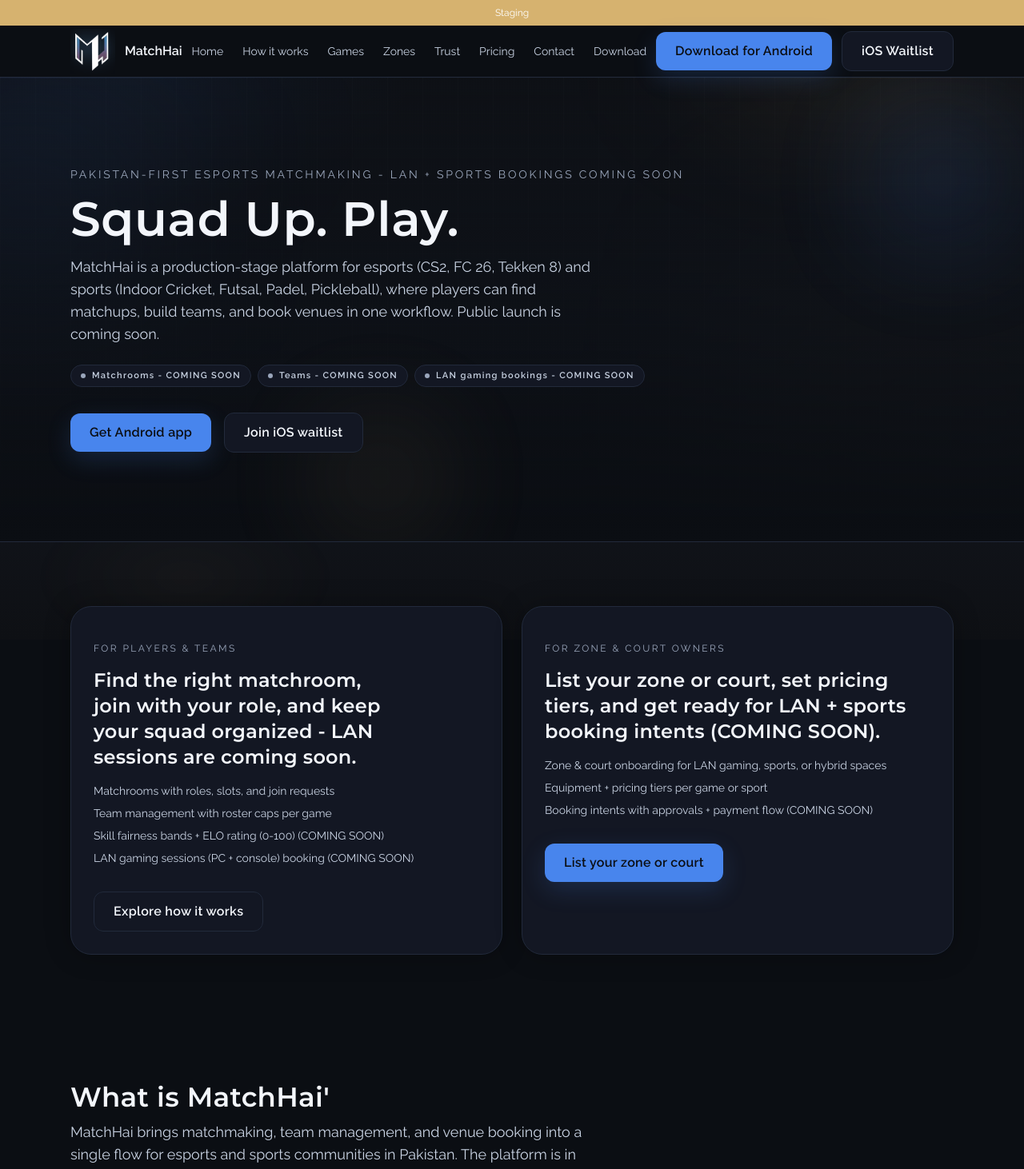
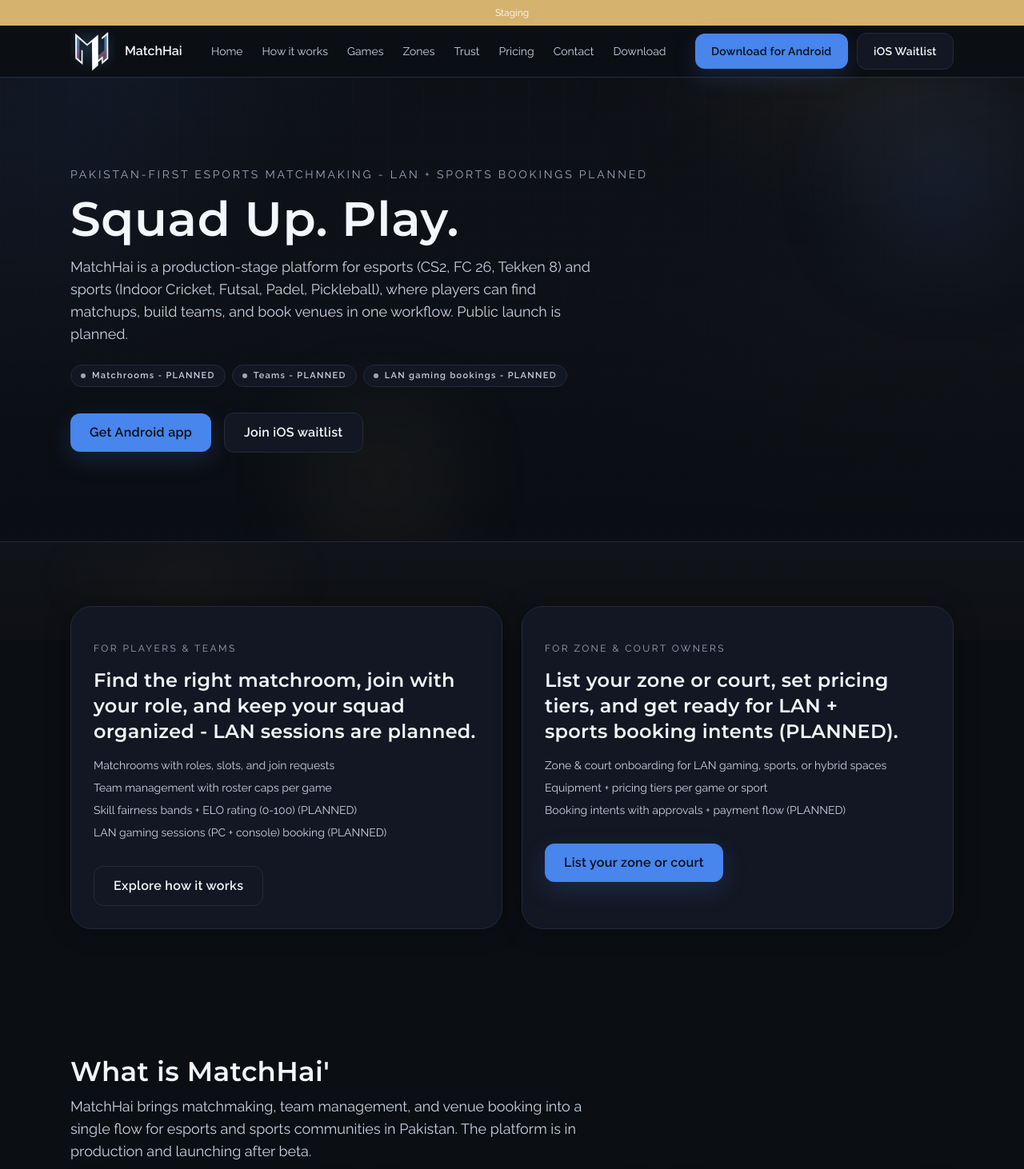
Before and after one commit to Ovais-to/Matchhai_Website, a Next.js app: page / in a window 1280 px wide. Shown: the top 1462 px of the page at 80% size. Built offline with nearby package versions, Linux system fonts and the light colour scheme; no server answers.

Commit message:
Update header button size and pricing copy

```diff
--- a/components/layout/Header.tsx
+++ b/components/layout/Header.tsx
@@ -48,10 +48,17 @@ export const Header = () => {
             ))}
           </nav>
           <div className="hidden items-center gap-3 lg:flex">
-            <Button href={copy.nav.ctas.primary.href}>
+            <Button
+              href={copy.nav.ctas.primary.href}
+              className="min-h-[36px] px-4 py-2 text-xs sm:min-h-[38px] sm:px-5 sm:text-sm"
+            >
               {copy.nav.ctas.primary.label}
             </Button>
-            <Button href={copy.nav.ctas.secondary.href} variant="secondary">
+            <Button
+              href={copy.nav.ctas.secondary.href}
+              variant="secondary"
+              className="min-h-[36px] px-4 py-2 text-xs sm:min-h-[38px] sm:px-5 sm:text-sm"
+            >
               {copy.nav.ctas.secondary.label}
             </Button>
           </div>
--- a/lib/copy.ts
+++ b/lib/copy.ts
@@ -14,21 +14,21 @@ export const copy = {
     legalName: "MatchHai",
     location: "B5, 2nd Floor, Haq Square Garden East, Karachi",
     description:
-      "MatchHai is a Pakistan-first esports matchmaking platform, with LAN gaming (PC + console) and sports bookings coming soon.",
+      "MatchHai is a Pakistan-first esports matchmaking platform, with LAN gaming (PC + console) and sports bookings planned.",
     defaultMeta: {
       title: "MatchHai - Esports Matchmaking, LAN Gaming & Sports Bookings",
       description:
-        "Discover matchrooms, manage teams, and get ready for LAN gaming (PC + console) and sports bookings - coming soon.",
+        "Discover matchrooms, manage teams, and get ready for LAN gaming (PC + console) and sports bookings.",
       ogTitle: "MatchHai - Pakistan-first matchmaking, LAN gaming, and bookings",
       ogDescription:
-        "Matchrooms today, with LAN gaming (PC + console) and sports venue bookings coming soon."
+        "Matchrooms today, with LAN gaming (PC + console) and sports venue bookings planned."
     }
   },
   statusLabels: {
     LIVE: "LIVE",
     BETA: "BETA",
     PLANNED: "PLANNED",
-    COMING_SOON: "COMING SOON"
+    COMING_SOON: "PLANNED"
   },
   nav: {
     skipToContent: "Skip to content",
@@ -63,10 +63,10 @@ export const copy = {
     labelSeparator: ":"
   },
   hero: {
-    eyebrow: "Pakistan-first esports matchmaking - LAN + sports bookings coming soon",
+    eyebrow: "Pakistan-first esports matchmaking - LAN + sports bookings planned",
     title: "Squad Up. Play.",
     subtitle:
-      "MatchHai is a production-stage platform for esports (CS2, FC 26, Tekken 8) and sports (Indoor Cricket, Futsal, Padel, Pickleball), where players can find matchups, build teams, and book venues in one workflow. Public launch is coming soon.",
+      "MatchHai is a production-stage platform for esports (CS2, FC 26, Tekken 8) and sports (Indoor Cricket, Futsal, Padel, Pickleball), where players can find matchups, build teams, and book venues in one workflow. Public launch is planned.",
     badges: [
       { label: "Matchrooms", status: "COMING_SOON" as FeatureStatus },
       { label: "Teams", status: "COMING_SOON" as FeatureStatus },
@@ -83,7 +83,7 @@ export const copy = {
       "Pakistan-first product, built for local bandwidth and devices",
       "Built for the local gaming ecosystem and zone & court operators",
       "Transparent beta labeling - no overclaims",
-      "LAN gaming and sports bookings are coming soon - we label it clearly",
+      "LAN gaming and sports bookings are planned - we label it clearly",
       "No dark patterns, fake counters, or misleading scarcity"
     ]
   },
@@ -91,23 +91,23 @@ export const copy = {
     players: {
       title: "For players & teams",
       description:
-        "Find the right matchroom, join with your role, and keep your squad organized - LAN sessions are coming soon.",
+        "Find the right matchroom, join with your role, and keep your squad organized - LAN sessions are planned.",
       bullets: [
         "Matchrooms with roles, slots, and join requests",
         "Team management with roster caps per game",
-        "Skill fairness bands + ELO rating (0-100) (COMING SOON)",
-        "LAN gaming sessions (PC + console) booking (COMING SOON)"
+        "Skill fairness bands + ELO rating (0-100) (PLANNED)",
+        "LAN gaming sessions (PC + console) booking (PLANNED)"
       ],
       cta: { label: "Explore how it works", href: `${routes.home}#how-it-works` }
     },
     zones: {
       title: "For zone & court owners",
       description:
-        "List your zone or court, set pricing tiers, and get ready for LAN + sports booking intents (COMING SOON).",
+        "List your zone or court, set pricing tiers, and get ready for LAN + sports booking intents (PLANNED).",
       bullets: [
         "Zone & court onboarding for LAN gaming, sports, or hybrid spaces",
         "Equipment + pricing tiers per game or sport",
-        "Booking intents with approvals + payment flow (COMING SOON)"
+        "Booking intents with approvals + payment flow (PLANNED)"
       ],
       cta: { label: "List your zone or court", href: `${routes.home}#audience` }
     }
@@ -116,7 +116,7 @@ export const copy = {
     whatIs: {
       title: "What is MatchHai'",
       description:
-        "MatchHai brings matchmaking, team management, and venue booking into a single flow for esports and sports communities in Pakistan. The platform is in production and launching soon.",
+        "MatchHai brings matchmaking, team management, and venue booking into a single flow for esports and sports communities in Pakistan. The platform is in production and launching after beta.",
       pillars: [
         {
           title: "Players",
@@ -154,12 +154,12 @@ export const copy = {
         {
           title: "Book & play",
           description:
-            "Submit a booking intent for a zone, court, or LAN session (COMING SOON), get approvals, and confirm playtime."
+            "Submit a booking intent for a zone, court, or LAN session (PLANNED), get approvals, and confirm playtime."
         }
       ]
     },
     gamesPreview: {
-      title: "Esports and sports - coming soon",
+      title: "Esports and sports - planned",
       esports: ["CS2", "FC 26", "Tekken 8"],
       sportsRoadmap: ["Futsal", "Indoor Cricket", "Padel", "Pickleball"]
     },
@@ -177,7 +177,7 @@ export const copy = {
         {
           title: "Beta transparency",
           description:
-            "Every capability is labeled with COMING SOON or PLANNED - no overclaims."
+            "Every capability is labeled with PLANNED or BETA - no overclaims."
         },
         {
           title: "Fairness bands",
@@ -187,7 +187,7 @@ export const copy = {
         {
           title: "LAN gaming (PC + console)",
           description:
-            "LAN gaming sessions and venue bookings are coming soon."
+            "LAN gaming sessions and venue bookings are planned."
         },
         {
           title: "Local-first performance",
@@ -197,7 +197,7 @@ export const copy = {
       ]
     },
     pricing: {
-      title: "Pricing (Coming Soon)",
+      title: "Pricing",
       intro: "User pricing packages are listed in Pakistani Rupees (PKR). Final billing details will be published before launch.",
       plans: [
         {
@@ -209,6 +209,11 @@ export const copy = {
           name: "User Package 2",
           price: "Rs. 200",
           description: "Advanced user package with enhanced matchmaking and team workflow access."
+        },
+        {
+          name: "User Package 3",
+          price: "Rs. 500",
+          description: "Premium user package with full matchmaking, team, and booking access."
         }
       ]
     },
@@ -238,7 +243,7 @@ export const copy = {
       {
         title: "Booking intents",
         description:
-          "Draft -> approvals -> payment -> confirmed (payment is COMING SOON)."
+          "Draft -> approvals -> payment -> confirmed (payment is PLANNED)."
       },
       {
         title: "Skill fairness",
@@ -284,7 +289,7 @@ export const copy = {
       },
       {
         title: "Analytics",
-        description: "Demand insights and analytics (COMING SOON)."
+        description: "Demand insights and analytics (PLANNED)."
       }
     ],
     leadFormTitle: "List your zone or court",
@@ -294,7 +299,7 @@ export const copy = {
   games: {
     title: "Supported games",
     intro:
-      "MatchHai will support the most active esports and sports in Pakistan - coming soon.",
+      "MatchHai will support the most active esports and sports in Pakistan - planned.",
     esportsTitle: "Esports",
     esports: [
       {
@@ -381,11 +386,11 @@ export const copy = {
             description: "Draft -> approvals -> confirmed flow.",
             status: "COMING_SOON" as FeatureStatus
           },
-          {
-            label: "Payments",
-            description: "Integrated payments (COMING SOON).",
-            status: "COMING_SOON" as FeatureStatus
-          },
+        {
+          label: "Payments",
+          description: "Integrated payments (PLANNED).",
+          status: "COMING_SOON" as FeatureStatus
+        },
           {
             label: "Disputes",
             description: "Issue resolution workflows (PLANNED).",
@@ -446,7 +451,7 @@ export const copy = {
       {
         question: "Is MatchHai live'",
         answer:
-          "MatchHai is in production and not live yet. Matchrooms, teams, LAN gaming, and bookings are coming soon."
+          "MatchHai is in production and not live yet. Matchrooms, teams, LAN gaming, and bookings are in development."
       },
       {
         question: "Do I need to be verified to join'",
@@ -581,7 +586,7 @@ export const copy = {
           ]
         },
         {
-          title: "Bookings and payments (coming soon)",
+          title: "Bookings and payments (planned)",
           paragraphs: [
             "Booking flows and payments are not live yet. When enabled, additional terms (including pricing, cancellations, and refunds) may apply and will be shown at the time of booking."
           ]
@@ -650,11 +655,11 @@ export const copy = {
     }
   },
   footer: {
-    tagline: "LAN-first matchmaking, team building, and bookings - coming soon.",
+    tagline: "LAN-first matchmaking, team building, and bookings - planned.",
     linksTitle: "Legal",
     legal: "(c) 2025 MatchHai. All rights reserved.",
     disclaimer:
-      "MatchHai is in production and not live yet. Features are labeled as COMING SOON or PLANNED."
+      "MatchHai is in production and not live yet. Features are labeled as PLANNED or BETA."
   },
   forms: {
     validation: {
```
